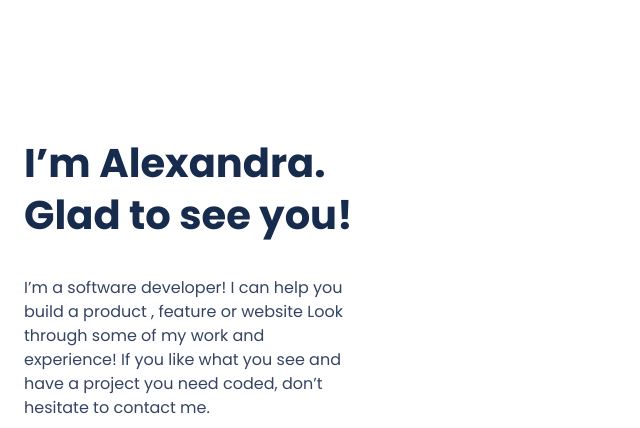
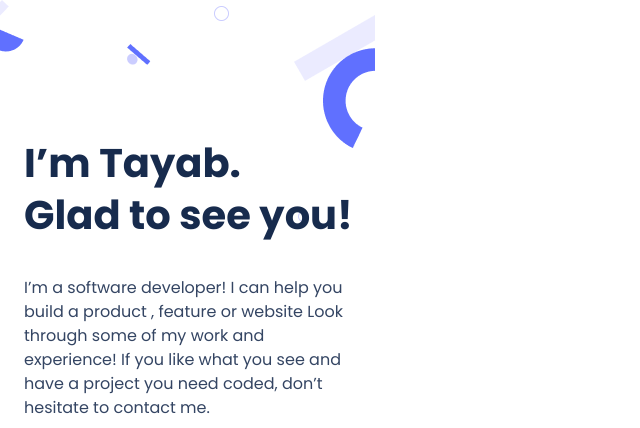
Before and after one commit to TayabGhafor/Portfolio, a website: page headline.html in a window 1280 px wide. Shown: the top 428 px of the page, without its empty margins (0-640 px from the left). Drawn offline with Linux system fonts and the light colour scheme.

Commit message:
Added the backgroung image

```diff
--- a/headline.html
+++ b/headline.html
@@ -3,7 +3,7 @@
   <head>
     <meta charset="utf-8" />
     <meta name="viewport" content="initial-scale=1, width=device-width" />
-
+    <title>Tayab-MAlik</title>
     <link rel="stylesheet" href="./global.css" />
     <link rel="stylesheet" href="./style.css" />
     <link
@@ -15,7 +15,7 @@
     <div class="headline">
       <section class="primary-text">
         <span>
-          <p class="im-alexandra">I’m Alexandra.</p>
+          <p class="im-alexandra">I’m Tayab.</p>
           <p class="glad-to-see">Glad to see you!</p>
         </span>
       </section>
--- a/style.css
+++ b/style.css
@@ -75,6 +75,7 @@
 }
 
 .headline {
+  background-image: url(./assets/img/header-shapes\ mobile.png);
   width: 23.438rem;
   max-width: 100%;
   overflow: hidden;
```
